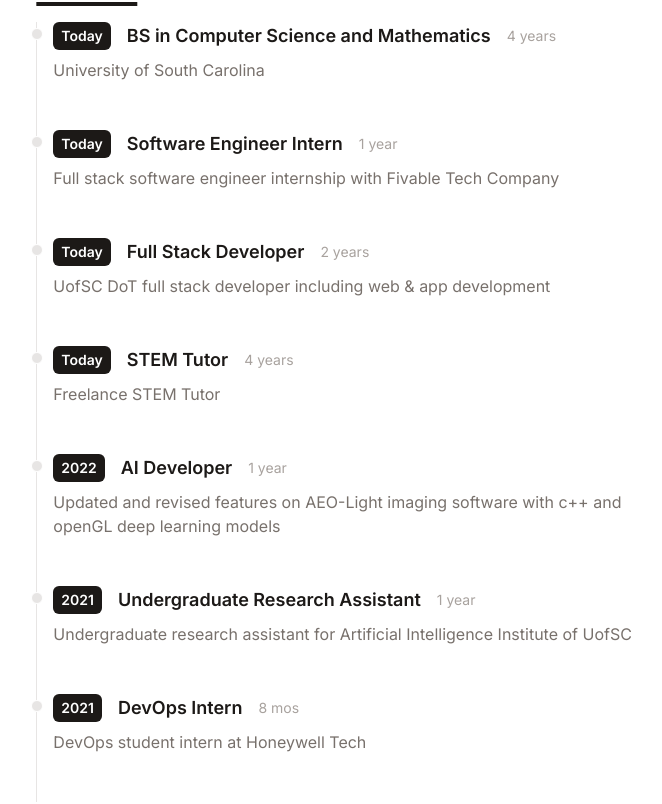
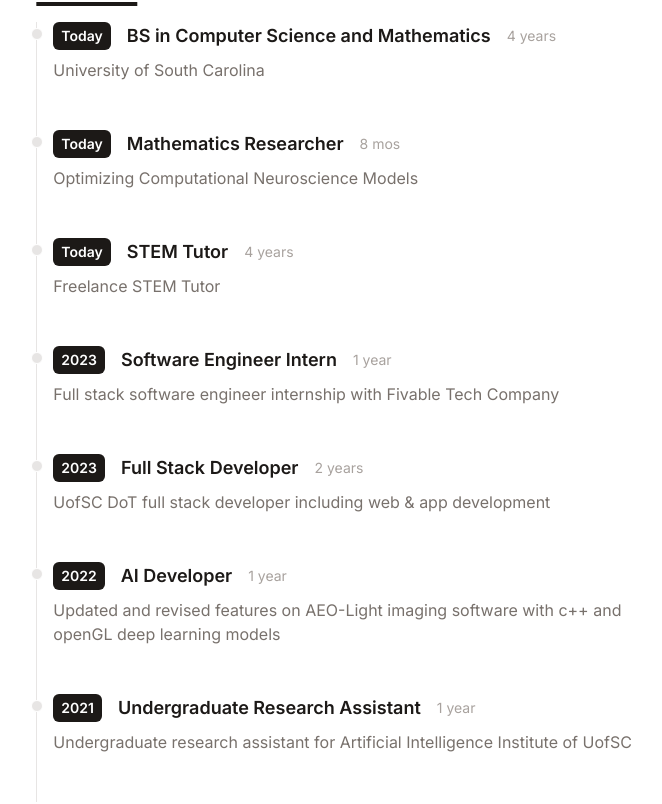
Before and after one commit to Zacharahman/Portfolio, a React (Vite) app: page / in a window 1280 px wide. Shown: the part 1258-2062 px from the top of the page, without its empty margins (305-967 px from the left). Built offline with nearby package versions, Linux system fonts and the light colour scheme.

Commit message:
timeline

```diff
--- a/src/data/timeline.js
+++ b/src/data/timeline.js
@@ -7,25 +7,32 @@ export default [
         'University of South Carolina'
     },
     {
-       year: 'Today',
+        year: 'Today',
+        title: 'Mathematics Researcher',
+        duration: '8 mos',
+        details:
+        'Optimizing Computational Neuroscience Models'
+    },
+    {
+        year: 'Today',
+        title: 'STEM Tutor',
+        duration: '4 years',
+        details:
+        'Freelance STEM Tutor'
+     },
+    {
+       year: '2023',
        title: 'Software Engineer Intern',
        duration: '1 year',
        details:
        'Full stack software engineer internship with Fivable Tech Company'
     },
     {
-         year: 'Today',
+         year: '2023',
          title: 'Full Stack Developer',
          duration: '2 years',
          details:
          'UofSC DoT full stack developer including web & app development'
-     },
-     {
-        year: 'Today',
-        title: 'STEM Tutor',
-        duration: '4 years',
-        details:
-        'Freelance STEM Tutor'
      },
      {
          year: '2022',
@@ -41,13 +48,7 @@ export default [
         details:
         'Undergraduate research assistant for Artificial Intelligence Institute of UofSC'
     },
-    {
-        year: '2021',
-        title: 'DevOps Intern',
-        duration: '8 mos',
-        details:
-        'DevOps student intern at Honeywell Tech'
-    },
+
 
     //  {
     //     year: 'Today',
```
